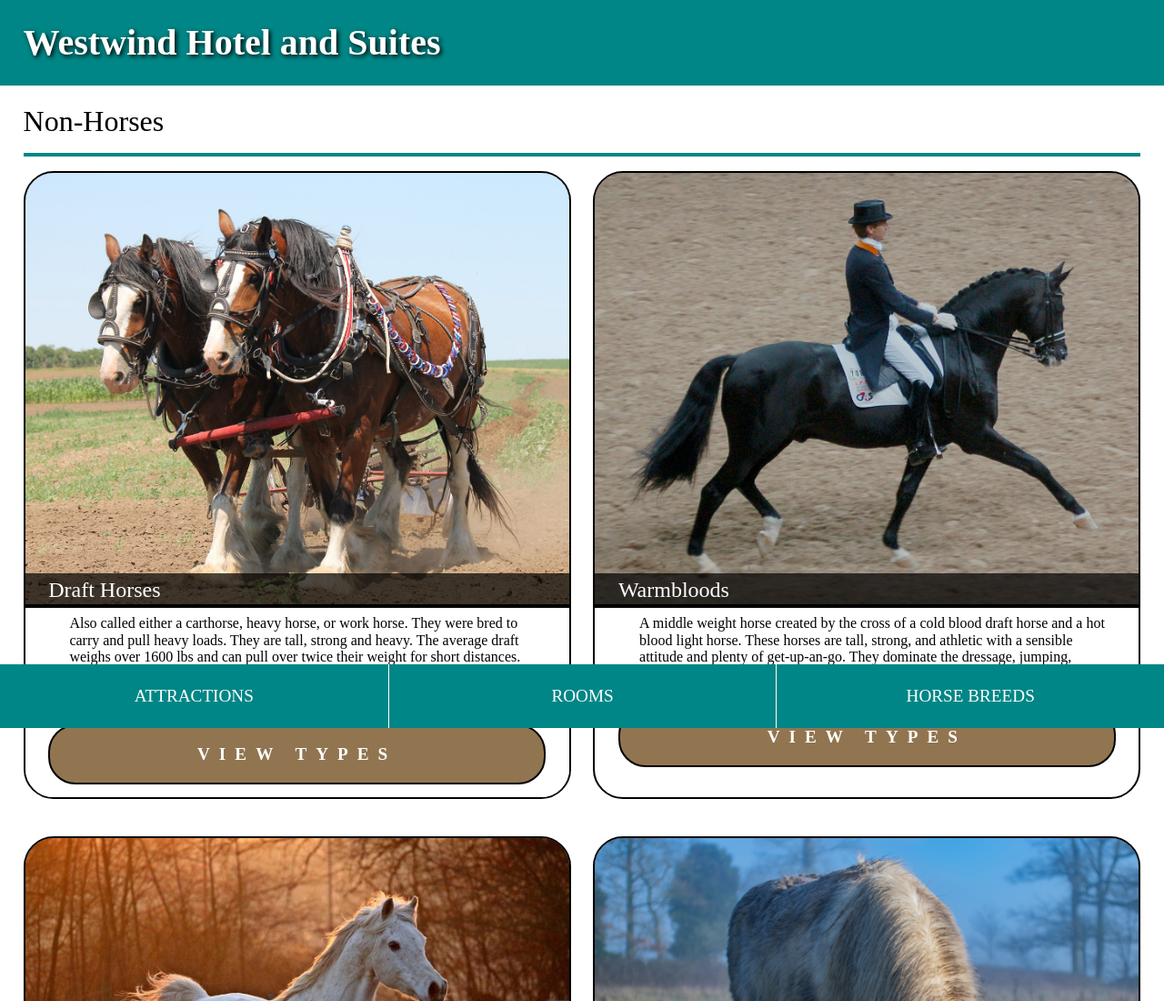
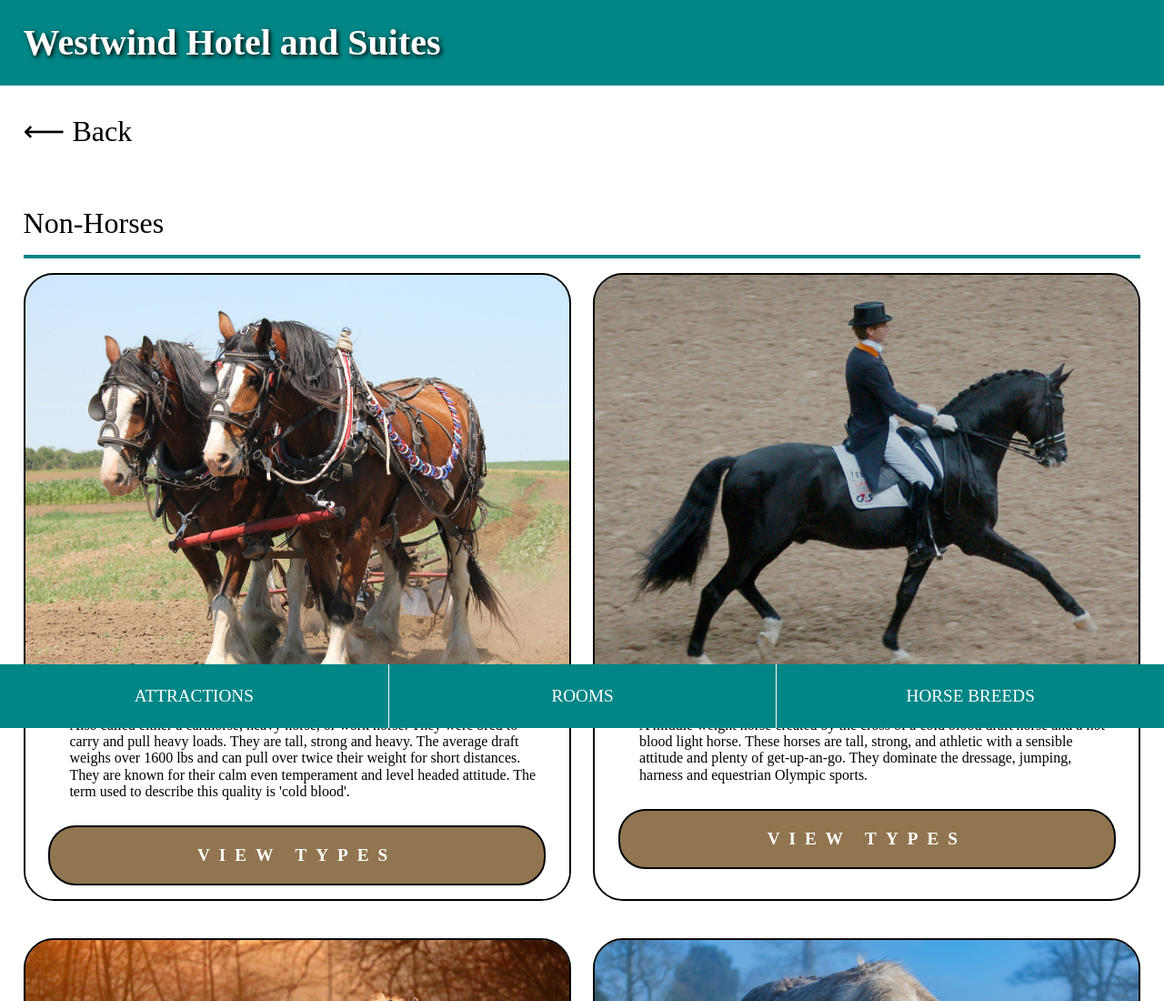
Before and after one commit to maggiemcc/animals, a plain HTML site: page nonhorses.html in a window 1280 px wide. Shown: the top 1100 px of the page at 91% size. Drawn offline with nearby package versions, Linux system fonts and the light colour scheme.

Commit message:
added back button

```diff
--- a/nonhorses.html
+++ b/nonhorses.html
@@ -30,6 +30,11 @@
 
         <!-- CONTENT HERE -->
         <main>
+
+            <div class="back">
+                <a href="index.html">⟵ Back</a>
+            </div>
+
             <h1>Non-Horses</h1>
             <hr>
 
--- a/styles.css
+++ b/styles.css
@@ -424,3 +424,7 @@ nav ul li a:hover {
   background-color: green;
   color: white;
 }
+
+.back {margin-top: 2rem; margin-bottom: 4rem;}
+
+.back a {color: black; text-decoration: none; font-size: 2rem;}
```
Also changed, not shown: draft.html (+4 -0 lines), light.html (+4 -0 lines), ponies.html (+5 -0 lines), warmblood.html (+5 -0 lines).
